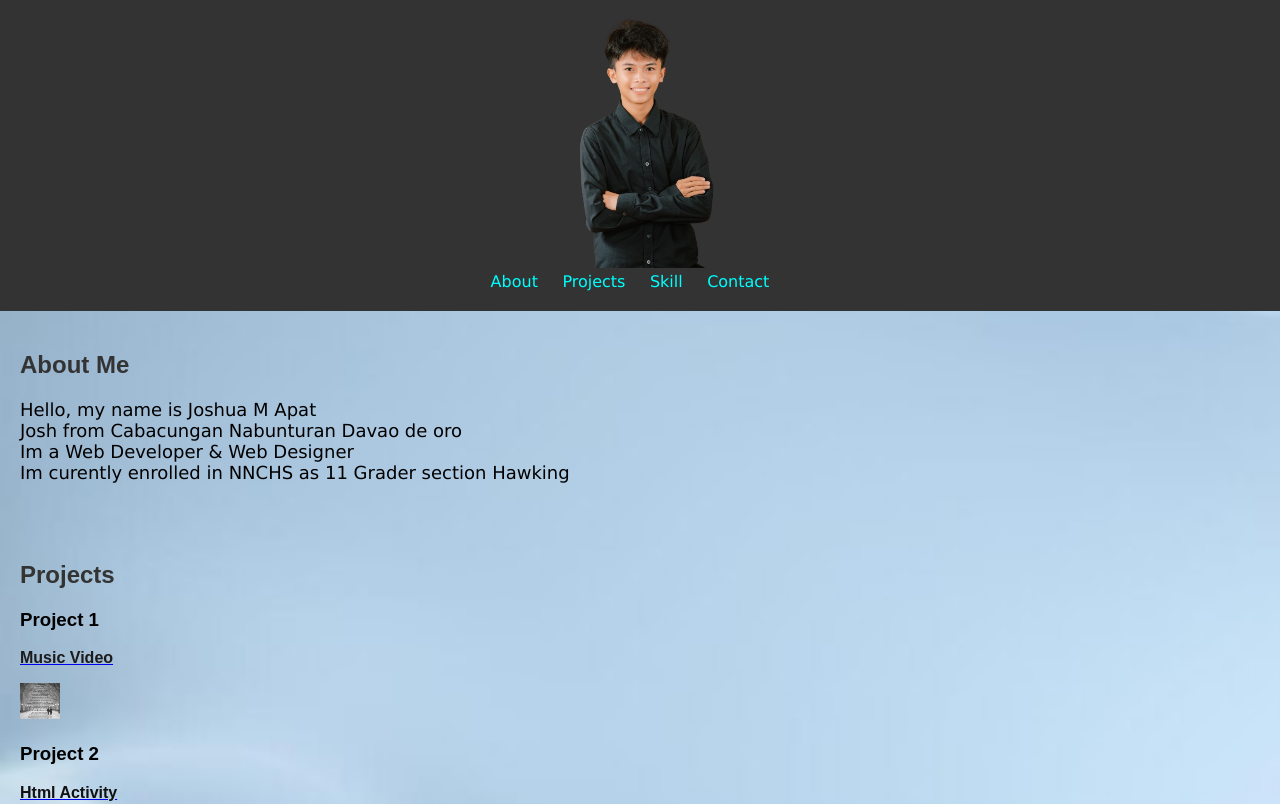
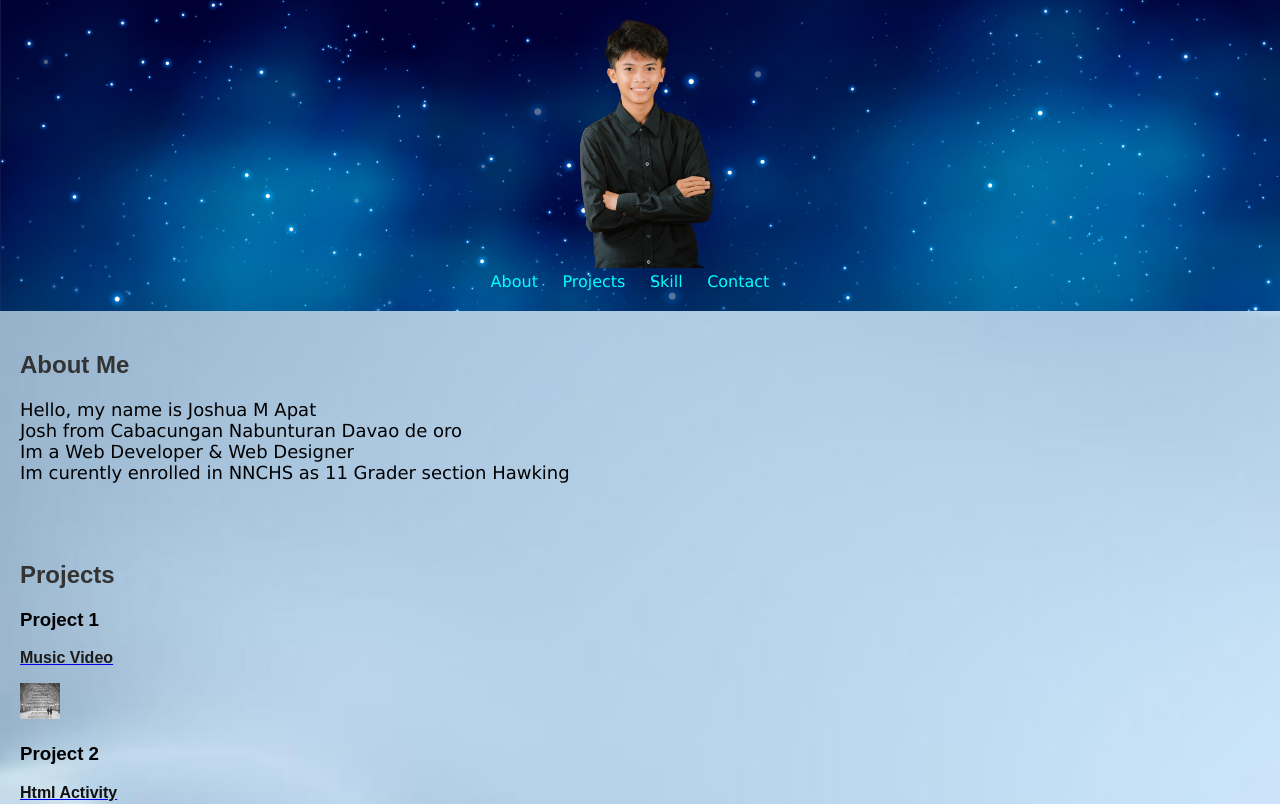
Before and after one commit to johuam/portfolioJoshua, a plain HTML site: page index.html in a window 1280 px wide. Shown: the part 93-897 px from the top of the page. Drawn offline with Linux system fonts and the light colour scheme; files whose address does not match are found by name.

Commit message:
Update index.html

```diff
--- a/index.html
+++ b/index.html
@@ -7,7 +7,7 @@
     <link rel="stylesheet" href="./main/styles.css">
 </head>
 <body>
-    <header style="background-image: url(sts.gif);">
+    <header style="background-image: url(./redirect/mainBg.jpg); background-size: cover;">
         <h1>My Portfolio</h1>
         <img src="./redirect/ap.png" >
         <nav>
```
